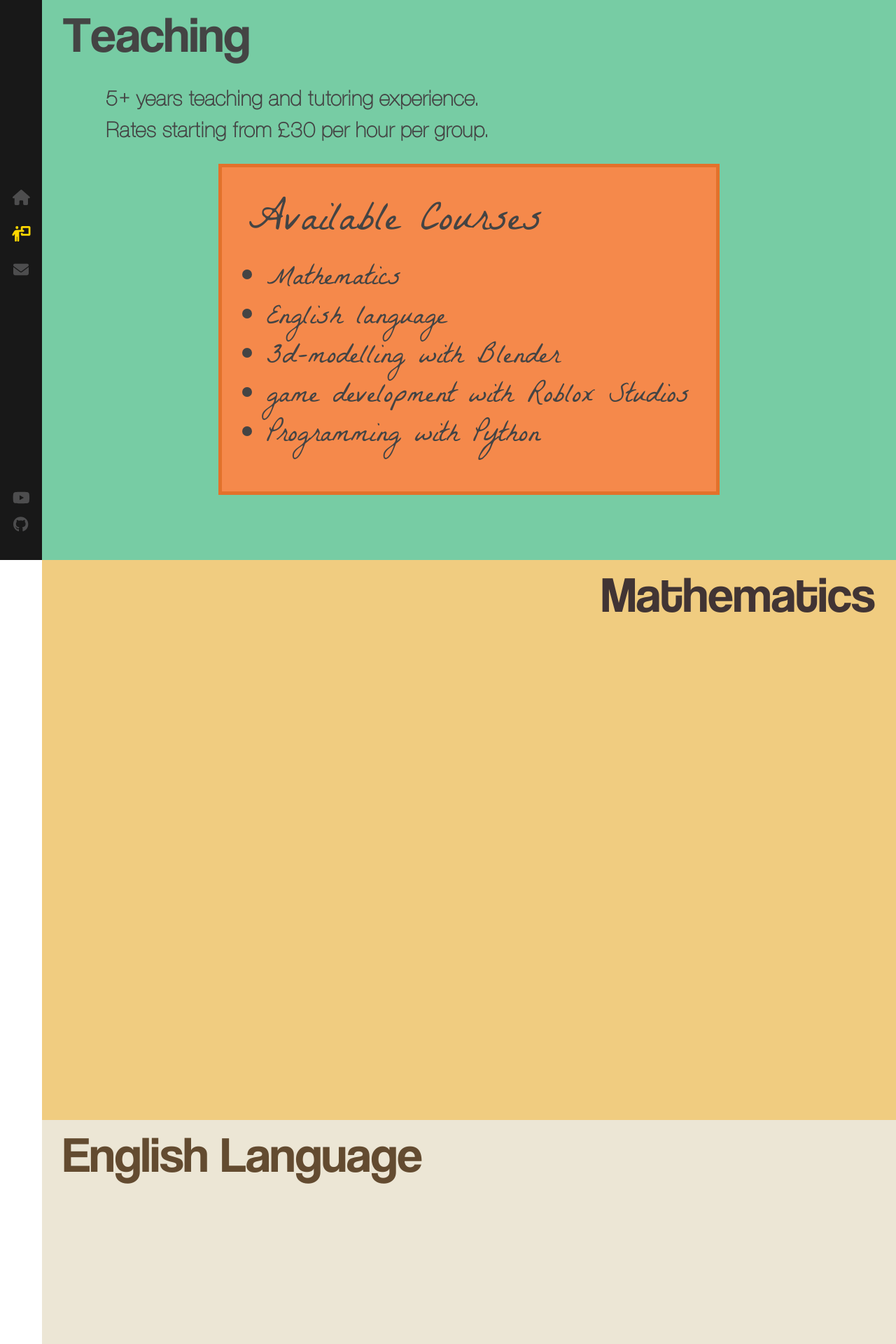
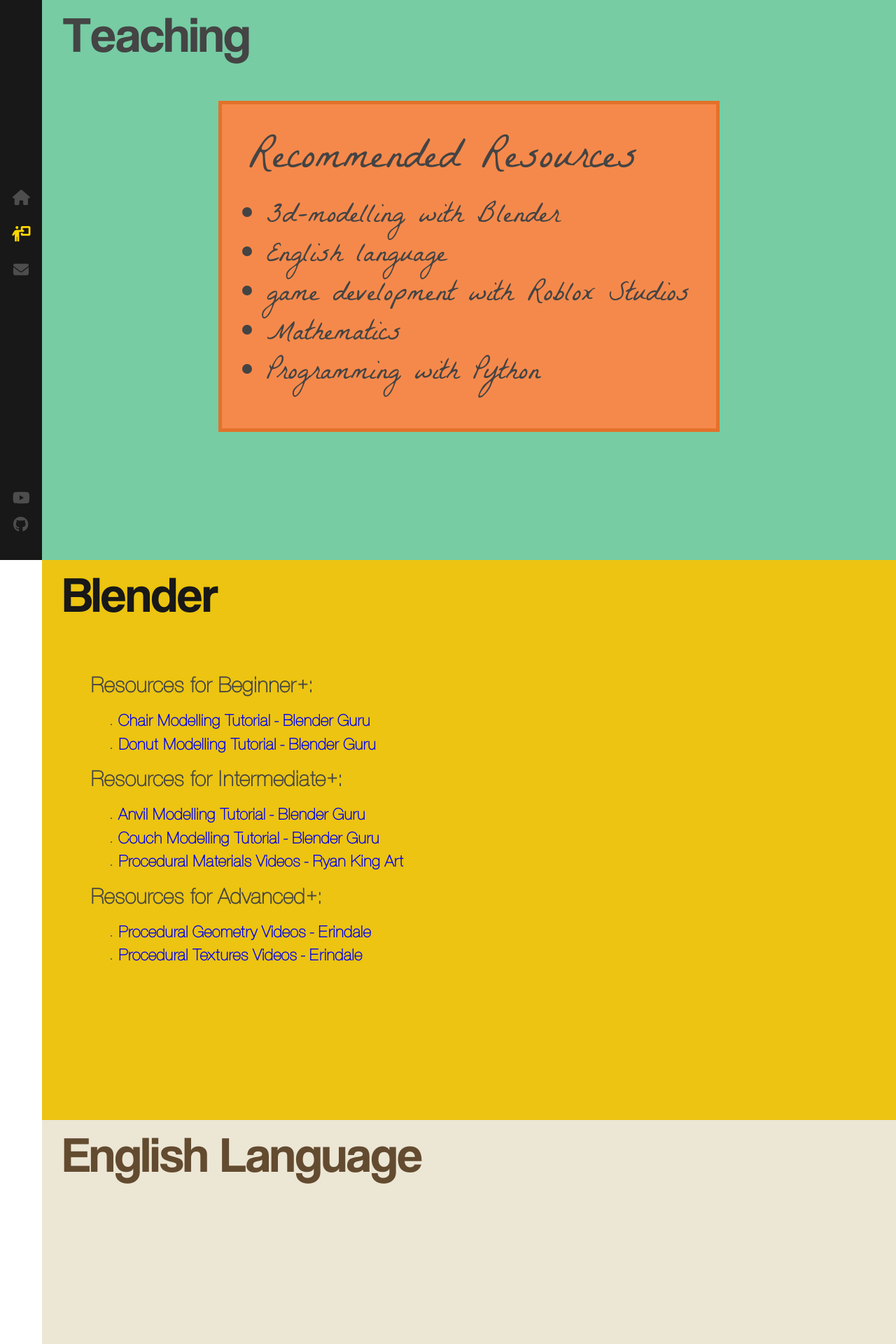
Before and after one commit to bgraham89/Dev-Portfolio, a React (Create React App) app: page /teaching in a window 1280 px wide. Shown: the top 1920 px of the page at 70% size. Built offline with nearby package versions, Linux system fonts and the light colour scheme.

Commit message:
courses -> resources

```diff
--- a/src/App.scss
+++ b/src/App.scss
@@ -32,5 +32,4 @@ input, textarea {
 .App {
     height: 100%;
     min-height: 100vh;
-    text-align: center;
   }
--- /dev/null
+++ b/src/components/Resources/content/blender.js
@@ -0,0 +1,24 @@
+const Blender = () => {
+    return (
+        <div className='box flex-col'>
+            <h2>Resources for Beginner+:</h2>
+            <ul>
+                <li><a href="https://www.youtube.com/playlist?list=PLjEaoINr3zgEL9UjPTLWQhLFAK7wVaRMR" target="_blank">Chair Modelling Tutorial - Blender Guru</a></li>
+                <li><a href="https://www.youtube.com/playlist?list=PLjEaoINr3zgFX8ZsChQVQsuDSjEqdWMAD" target="_blank">Donut Modelling Tutorial - Blender Guru</a></li>
+            </ul>
+            <h2>Resources for Intermediate+:</h2>
+            <ul>
+                <li><a href="https://www.youtube.com/playlist?list=PLjEaoINr3zgHJVJF3T3CFUAZ6z11jKg6a" target="_blank">Anvil Modelling Tutorial - Blender Guru</a></li>
+                <li><a href="https://www.youtube.com/playlist?list=PLjEaoINr3zgGgS-N9Ews90bDAYYLoP0NO" target="_blank">Couch Modelling Tutorial - Blender Guru</a></li>
+                <li><a href="https://www.youtube.com/playlist?list=PLsGl9GczcgBs6TtApKKK-L_0Nm6fovNPk" target="_blank">Procedural Materials Videos - Ryan King Art</a></li>
+            </ul>
+            <h2>Resources for Advanced+:</h2>
+            <ul>
+                <li><a href="https://www.youtube.com/playlist?list=PLVm7O9OzjT6EIDtFGC67QxGsHkz3_RbIw" target="_blank">Procedural Geometry Videos - Erindale</a></li>
+                <li><a href="https://www.youtube.com/playlist?list=PLjEaoINr3zgHJVJF3T3CFUAZ6z11jKg6a" target="_blank">Procedural Textures Videos - Erindale</a></li>
+            </ul>
+        </div>
+    );
+};
+
+export default Blender
--- /dev/null
+++ b/src/components/Resources/content/mathematics.js
@@ -0,0 +1,31 @@
+const Mathematics = () => {
+    return (
+        <div className='box flex-col'>
+            <h2>Resources for School+:</h2>
+            <ul>
+                <li><a href="https://www.cognitoresources.org/resources/gcse/videos/maths" target="_blank">GCSE Mathematics Videos - Cognito</a></li>
+                <li><a href="https://www.cognitoresources.org/home" target="_blank">GCSE Mathematics Past Papers - Cognito</a></li>
+                <li><a href="https://www.cognitoresources.org/home" target="_blank">A-Level Mathematics Past Papers - Cognito</a></li>
+            </ul>
+            <h2>Resources for University+</h2>
+            <ul>
+                <li><a href="https://www.youtube.com/playlist?list=PLVMgvCDIRy1wONAFFjMV9c0QaNuyfT5Gk" target="_blank">Abstract Linear Algebra Videos - MathMajor</a></li>
+                <li><a href="https://www.youtube.com/playlist?list=PLVMgvCDIRy1wzJcFNGw7t4tehgzhFtBpm" target="_blank">Complex Analysis Videos - MathMajor</a></li>
+                <li><a href="https://www.youtube.com/playlist?list=PLDDGPdw7e6Aj1kTRn-MxD0YVZ-zEL5vBb" target="_blank">Differential Calculus Videos - TrevTutor</a></li>
+                <li><a href="https://ocw.mit.edu/courses/6-042j-mathematics-for-computer-science-fall-2010/video_galleries/video-lectures/" target="_blank">Elementary Mathematics for Computer Science Course - MIT</a></li>
+                <li><a href="https://www.youtube.com/playlist?list=PLVMgvCDIRy1x_AmA8lhrPB_plInV_wR8Y" target="_blank">Elementary Number Theory Videos - MathMajor</a></li>
+                <li><a href="https://www.youtube.com/playlist?list=PLDDGPdw7e6Ah6w0U4hrERCiUTNQiMfitK" target="_blank">Integral Calculus Videos - TrevTutor</a></li>
+                <li><a href="https://www.youtube.com/playlist?list=PLZHQObOWTQDMsr9K-rj53DwVRMYO3t5Yr" target="_blank">Visual Calculus Videos - 3Blue1Brown</a></li>
+                <li><a href="https://www.youtube.com/playlist?list=PLZHQObOWTQDPD3MizzM2xVFitgF8hE_ab" target="_blank">Visual Linear Algebra Videos - 3Blue1Brown</a></li>
+            </ul>
+
+            <h2>Resources for Competitions</h2>
+            <ul>
+                <li><a href="https://kskedlaya.org/putnam-archive/" target="_blank">Putnam Past Papers - Kiran Kedlaya</a></li>
+
+            </ul>
+        </div>
+    );
+};
+
+export default Mathematics
--- /dev/null
+++ b/src/components/Resources/index.js
@@ -0,0 +1,4 @@
+import Blender from "./content/blender";
+import Mathematics from "./content/mathematics";
+
+export {Blender, Mathematics}
--- a/src/components/Teaching/index.js
+++ b/src/components/Teaching/index.js
@@ -1,6 +1,7 @@
 import './index.scss'
 import { useEffect, useState } from 'react'
 import AnimatedLetters from '../AnimatedLetters'
+import {Blender, Mathematics} from '../Resources'
 
 const Teaching = () => {
     const [letterClass, setLetterClass] = useState('text-animate')
@@ -17,35 +18,35 @@ const Teaching = () => {
                 <h1>
                     <AnimatedLetters letterClass={letterClass} strArray={textArray} idx={5}/>
                 </h1>
-                <p>5+ years teaching and tutoring experience.</p>
-                <p>Rates starting from £30 per hour per group.</p>
                 <div className='courses flex-col'>
                     <div className='chalk-outline'>
-                        <h2>Available Courses</h2>
+                        <h2>Recommended Resources</h2>
                         <ul>
+                            <li><a href='#blender' className='course-name'>3d-modelling with Blender</a></li>
+                            <li><a href='#english' className='course-name'>English language</a></li>
+                            <li><a href='#roblox' className='course-name'>game development with Roblox Studios</a></li>
                             <li><a href='#mathematics' className='course-name'>Mathematics</a></li>
-                            <li><a href='#english' className='course-name'>English language</a></li>
-                            <li><a href='#3d' className='course-name'>3d-modelling with Blender</a></li>
-                            <li><a href='#gamedev' className='course-name'>game development with Roblox Studios</a></li>
-                            <li><a href='#programming' className='course-name'>Programming with Python</a></li>
+                            <li><a href='#python' className='course-name'>Programming with Python</a></li>
                         </ul>
                     </div>
                 </div>
             </section>
-            <section className='mathematics-services flex-col'>
-                <h1 id='mathematics'>Mathematics</h1>
+            <section className='blender flex-col'>
+                <h1 id='blender'>Blender</h1>
+                <Blender/>
             </section>
-            <section className='english-services flex-col'>
+            <section className='english flex-col'>
                 <h1 id='english'>English Language</h1>
             </section>
-            <section className='modelling-services flex-col'>
-                <h1 id='3d'>3d Modelling</h1>
+            <section className='mathematics flex-col'>
+                <h1 id='mathematics'>Mathematics</h1>
+                <Mathematics/>
             </section>
-            <section className='gamedev-services flex-col'>
-                <h1 id='gamedev'>Game Development</h1>
+            <section className='python flex-col right'>
+                <h1 id='python'>Python</h1>
             </section>
-            <section className='programming-services flex-col'>
-                <h1 id='programming'>Programming</h1>
+            <section className='roblox-studios flex-col'>
+                <h1 id='roblox'>Roblox Studios</h1>
             </section>
         </div>
     )
--- a/src/components/Teaching/index.scss
+++ b/src/components/Teaching/index.scss
@@ -73,17 +73,42 @@
         }
     }
 
-    .mathematics-services {
-        text-align: right;
-        background-color: #f0cc80;
+    .box {
+        align-items: flex-start;
+        animation: fadeIn 1s 1.8s backwards;
+        font-family: 'Helvetica Neu';
+        font-weight: 600;
+        height: 50vh;
+        padding: 3.5em;
+        padding-bottom: 3vh;
+        text-align: left;
 
         h1 {
-            color: #413434
+            text-align: left;
+            text-decoration: underline;
+        }
+
+        h2 {
+            font-size: 4vmin;
+            margin-bottom: 0;
+            margin-top: 0;
+        }
+
+        a {
+            text-decoration: none;
+            font-size: 3vmin;
         }
     }
 
-    .english-services {
-        text-align: left;
+    .blender {
+        background-color: #ecc411;
+
+        h1 {
+            color: #181818;
+        }
+    }
+
+    .english {
         background-color: #ece6d5;
 
         h1 {
@@ -91,27 +116,27 @@
         }
     }
 
-    .modelling-services {
-        text-align: right;
-        background-color: #ecc411;
+    .mathematics {
+        background-color: #f0cc80;
 
         h1 {
-            color: #181818;
+            color: #413434;
+        }
+
+        h2 {
+            color: #413434;
         }
     }
 
-    .gamedev-services {
-        text-align: left;
+    .python {
+        background-color: #ffffff;
+    }
+
+    .roblox-studios {
         background-color: #a3dff1;
 
         h1 {
             color: #413434;
         }
     }
-
-    .programming-services {
-        text-align: right;
-        background-color: #ffffff;
-    }
-
 }
```
